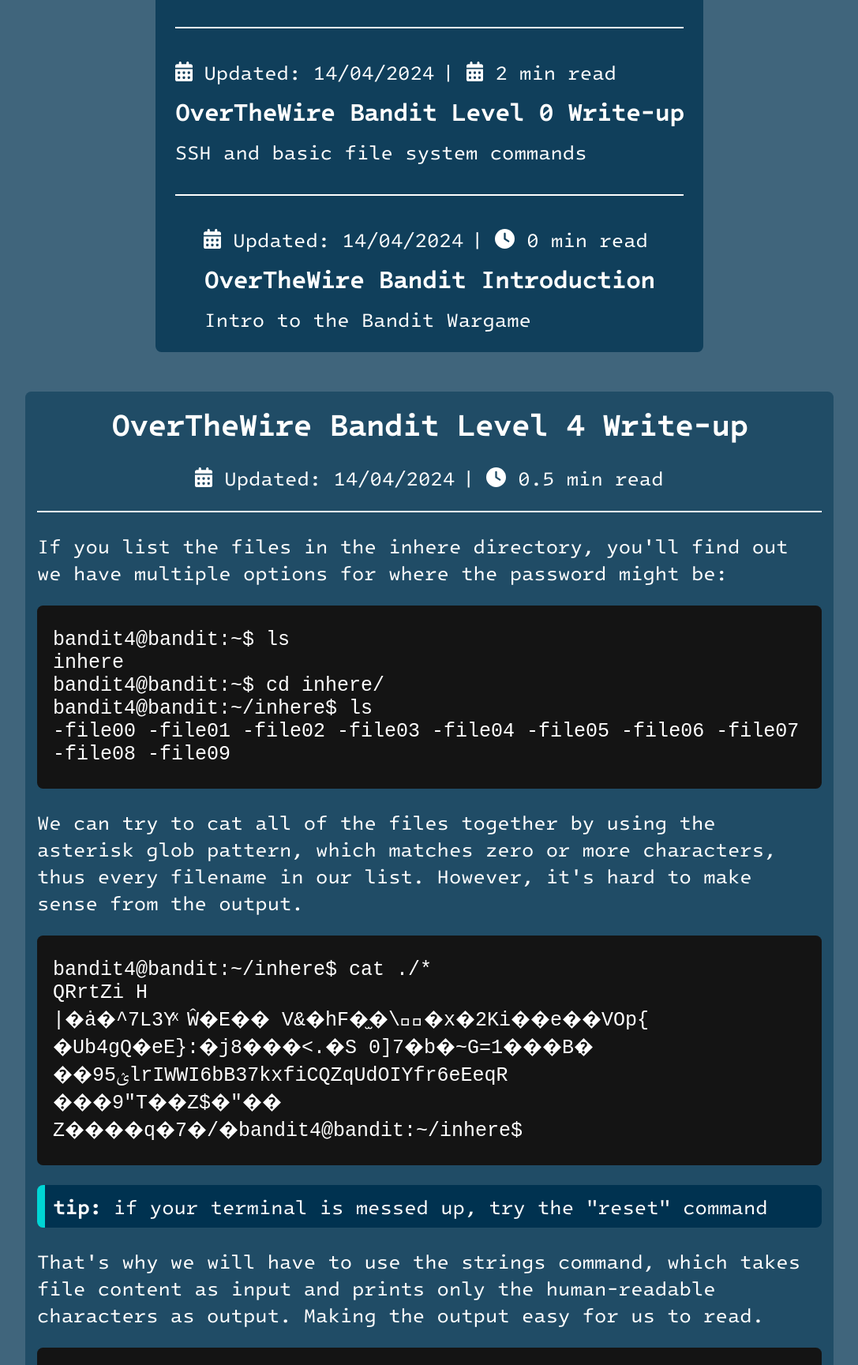
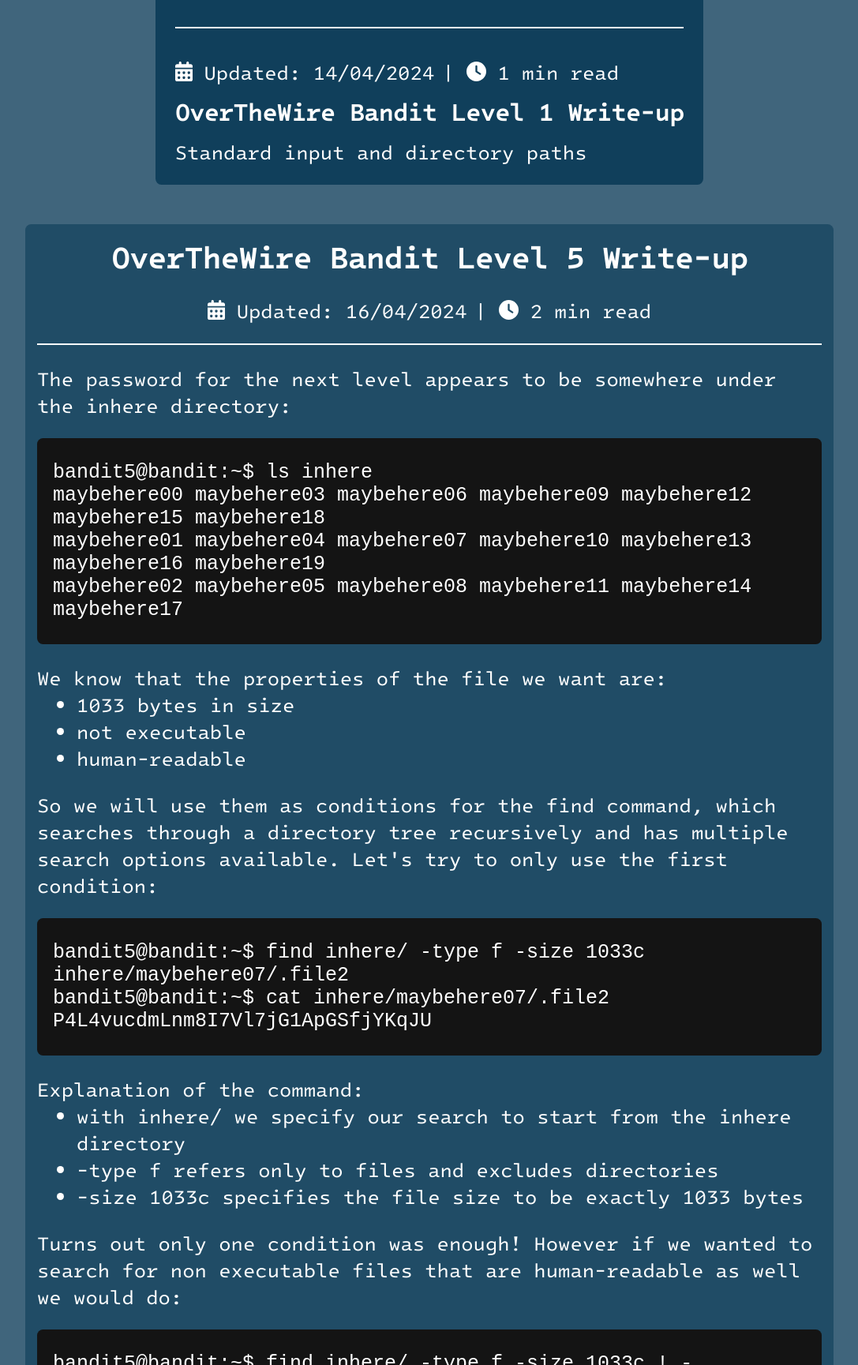
Before and after one commit to lorentz0-m/Security-Blog, a plain HTML site: page index.html in a window 1280 px wide. Shown: the part 1071-2800 px from the top of the page at 79% size, without its empty margins (96-1183 px from the left). Drawn offline with Linux system fonts and the light colour scheme.

Commit message:
Add bandit level 5 write-up

```diff
--- a/index.html
+++ b/index.html
@@ -28,6 +28,17 @@
 			<div class="recent-posts">
 
 				<h1 class="title">Recent posts</h1>
+
+				<div class="card">
+					<div class="article-info">
+						<div><img class="svg" src="./media/icons/calendar-days-solid.svg" alt="an icon of a calendar"> Updated: 16/04/2024</div>
+						<div>| <img class="svg" src="./media/icons/clock-solid.svg" alt="an icon of a clock"> 2 min read</div>
+					</div>
+					<a href="./posts/overthewire/bandit/level5.html"><h1>OverTheWire Bandit Level 5 Write&#8209;up</h1></a>
+					Glob patterns and ASCII text
+				</div>
+
+				<hr>
 
 				<div class="card">
 					<div class="article-info">
@@ -70,117 +81,113 @@
 					<a href="./posts/overthewire/bandit/level1.html"><h1>OverTheWire Bandit Level 1 Write&#8209;up</h1></a>
 					Standard input and directory paths
 				</div>
+			</div>
 
-				<hr>
+			<div class="page-content">
+				<h1 class="title">OverTheWire Bandit Level 5 Write&#8209;up</h1>
 
-				<div class="card">
-					<div class="article-info">
-						<div><img class="svg" src="./media/icons/calendar-days-solid.svg" alt="an icon of a calendar"> Updated: 14/04/2024</div>
-						<div>| <img class="svg" src="./media/icons/calendar-days-solid.svg" alt="an icon of a clock"> 2 min read</div>
-					</div>
-					<a href="./posts/overthewire/bandit/level0.html"><h1>OverTheWire Bandit Level 0 Write&#8209;up</h1></a>
-					SSH and basic file system commands
+				<div class="article-info">
+					<div><img class="svg" src="../../../media/icons/calendar-days-solid.svg" alt="an icon of a calendar"> Updated: 16/04/2024</div>
+					<div>| <img class="svg" src="../../../media/icons/clock-solid.svg" alt="an icon of a clock"> 2 min read</div>
 				</div>
 
 				<hr>
 
-				<div class="card">
-					<div class="article-info">
-						<div><img class="svg" src="./media/icons/calendar-days-solid.svg" alt="an icon of a calendar"> Updated: 14/04/2024</div>
-						<div>| <img class="svg" src="./media/icons/clock-solid.svg" alt="an icon of a clock"> 0 min read</div>
-					</div>
-					<a href="./posts/overthewire/bandit/introduction.html"><h1>OverTheWire Bandit Introduction</h1></a>
-					Intro to the Bandit Wargame
-				</div>
-			</div>
+				<p>The password for the next level appears to be somewhere under the inhere directory:</p>
 
-			<div class="page-content">
+				<pre>
+					<code>
+						bandit5@bandit:~$ ls inhere
+						maybehere00 maybehere03 maybehere06 maybehere09 maybehere12 maybehere15 maybehere18
+						maybehere01 maybehere04 maybehere07 maybehere10 maybehere13 maybehere16 maybehere19
+						maybehere02 maybehere05 maybehere08 maybehere11 maybehere14 maybehere17
+					</code>
+				</pre>
 
-				<h1 class="title">OverTheWire Bandit Level 4 Write&#8209;up</h1>
-
-				<div class="article-info">
-					<div><img class="svg" src="../../../media/icons/calendar-days-solid.svg" alt="an icon of a calendar"> Updated: 14/04/2024</div>
-					<div>| <img class="svg" src="../../../media/icons/clock-solid.svg" alt="an icon of a clock"> 0.5 min read</div>
+				<div class="explanation">
+					We know that the properties of the file we want are:
+					<ul>
+						<li>1033 bytes in size</li>
+						<li>not executable</li>
+						<li>human-readable</li>
+					</ul>
 				</div>
 
-				<hr>
-
 				<p>
-					If you list the files in the inhere directory, you'll find out we have multiple
-					options for where the password might be:
+					So we will use them as conditions for the find command, which searches through a
+					directory tree recursively and has multiple search options available. Let's try
+					to only use the first condition:
 				</p>
 
 				<pre>
 					<code>
-						bandit4@bandit:~$ ls
-						inhere
-						bandit4@bandit:~$ cd inhere/
-						bandit4@bandit:~/inhere$ ls
-						-file00  -file01  -file02  -file03  -file04  -file05  -file06  -file07  -file08  -file09
+						bandit5@bandit:~$ find inhere/ -type f -size 1033c
+						inhere/maybehere07/.file2
+						bandit5@bandit:~$ cat inhere/maybehere07/.file2
+						P4L4vucdmLnm8I7Vl7jG1ApGSfjYKqJU
 					</code>
 				</pre>
 
+				<div class="explanation">
+					Explanation of the command:
+					<ul>
+						<li>with inhere/ we specify our search to start from the inhere directory</li>
+						<li>-type f refers only to files and excludes directories</li>
+						<li>-size 1033c specifies the file size to be exactly 1033 bytes</li>
+					</ul>
+				</div>
+
 				<p>
-					We can try to cat all of the files together by using the asterisk glob pattern, which
-					matches zero or more characters, thus every filename in our list. However, it's hard
-					to make sense from the output.
+					Turns out only one condition was enough! However if we wanted to search for
+					non executable files that are human-readable as well we would do:
 				</p>
 
 				<pre>
 					<code>
-						bandit4@bandit:~/inhere$ cat ./*
-						QRrtZi	H
-								|�ȧ�^7L3Yͯ	Ŵ�E��	V&�hF�̫�\�⃐�x�2Ki��e��VOp{	�Ub4gQ�eE}:�j8���<.�S 0]7�b�~G=1���B׃�
-								��9ؽ5lrIWWI6bB37kxfiCQZqUdOIYfr6eEeqR
-						���9"T��Z$�"��
-									Z����q�7�/�bandit4@bandit:~/inhere$
+						bandit5@bandit:~$ find inhere/ -type f -size 1033c ! -executable -exec strings {} +
+						P4L4vucdmLnm8I7Vl7jG1ApGSfjYKqJU
 					</code>
 				</pre>
 
-
-				<div class="notes-and-tips"><strong>tip:</strong> if your terminal is messed up, try the "reset" command</div>
+				<div class="explanation">
+					Explanation of the command:
+					<ul>
+						<li>! -executable uses the NOT (!) operator to reverse the effect of the -executable
+						option, which matches files that are executable for the user running the command</li>
+						<li>-exec strings {} + executes the strings command on each item that comes up,
+						filtering out the non human-readable characters, the brackets are a placeholder
+						and the plus sign is the command terminator, for more details reference the find
+						manual page</li>
+					</ul>
+				</div>
 
 				<p>
-					That's why we will have to use the strings command, which takes file content
-					as input and prints only the human-readable characters as output. Making the output
-					easy for us to read.
+					Last but not least, since file size happens to be our only concern here, we could
+					find our way around a solution by using the du command, which is used to estimate
+					file space usage, by executing the following:
 				</p>
 
 				<pre>
 					<code>
-						bandit4@bandit:~/inhere$ strings ./*
-						HRrtZ
-						MUb4
-						eE}:
-						lrIWWI6bB37kxfiCQZqUdOIYfr6eEeqR
+						bandit5@bandit:~$ du -ab inhere/ | grep "1033"
+						1033	inhere/maybehere07/.file2
 					</code>
 				</pre>
 
-				<p>
-					Much better! Based on the format of the passwords from the previous levels we can
-					point out the password for level 5 to be in the last line. An alternative solution
-					would be to use the file command, that can determine file types, to figure out
-					which one of the available files has ASCII text.
-				</p>
+				<div class="explanation">
+					Explanation of the command:
 
-				<pre>
-					<code>
-						bandit4@bandit:~/inhere$ file ./*
-						./-file00: data
-						./-file01: data
-						./-file02: data
-						./-file03: data
-						./-file04: data
-						./-file05: data
-						./-file06: data
-						./-file07: ASCII text
-						./-file08: data
-						./-file09: data
-					</code>
-				</pre>
+					<ul>
+						<li>-ab is a combination of the -a flag, which <em>includes</em> files in the storage report,
+						and the -b switch that is used to get bytes in the output</li>
+						<li>inhere/ indicates the directory we want to search</li>
+						<li>the | symbol is called a pipe, as it "pipes" the output of one command to another</li>
+						<li>in this case we are receiving the input with the grep command, which filters
+						out the results that dont include the string "1033", meaning 1033 bytes in our context</li>
+					</ul>
+				</div>
+			</div>
 
-				<p>File07 is the only candidate so that's the file with our previously found password!</p>
-			</div>
 		</div>
 
 		<div class="footer">
```
Also changed, not shown: posts/all_articles.html (+9 -0 lines), posts/overthewire/bandit/level4.html (+1 -1 lines), posts/overthewire/bandit/level5.html (added, +142 -0 lines).
